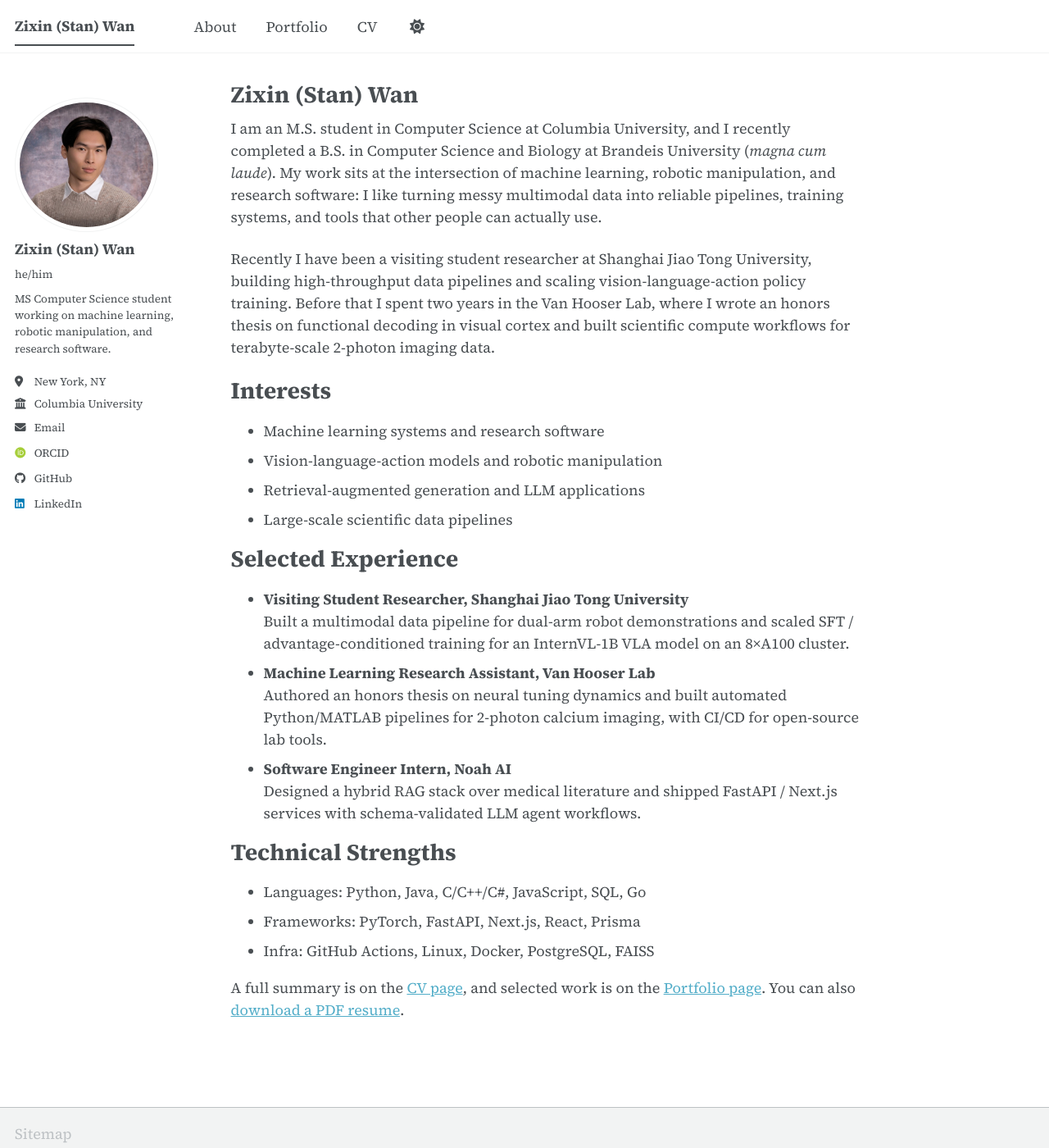
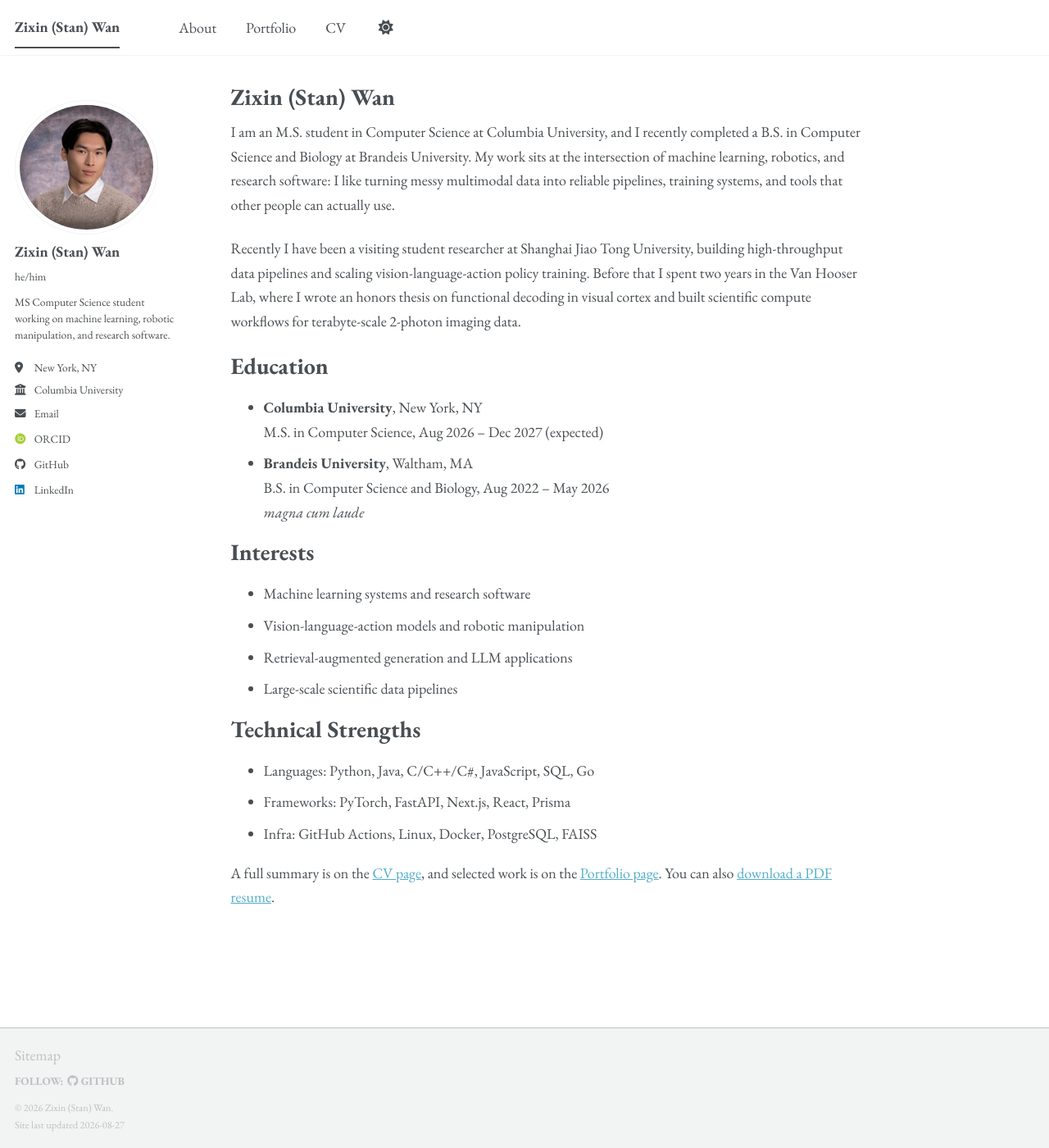
Before and after one commit to stanzixinwan/stanzixinwan.github.io, a Jekyll site: the page built from _pages/about.md, in a window 1280 px wide and 1400 px high. Shown: the whole window at 82% size. Built offline with Jekyll 4.4.1, drawn with Linux system fonts in a browser that asks for light colours; some web fonts are replaced; a script bundle is joined from its source files by our own code; library files that are not in the unit come from our copies.

Commit message:
frontpage

```diff
--- a/_includes/head/custom.html
+++ b/_includes/head/custom.html
@@ -2,10 +2,10 @@
 
 <!-- start custom head snippets -->
 
-<!-- Typography: academic serif body + modern sans UI (Google Fonts) -->
+<!-- Typography: EB Garamond, a classical academic book face (Google Fonts) -->
 <link rel="preconnect" href="https://fonts.googleapis.com">
 <link rel="preconnect" href="https://fonts.gstatic.com" crossorigin>
-<link href="https://fonts.googleapis.com/css2?family=Source+Serif+4:ital,opsz,wght@0,8..60,400;0,8..60,600;0,8..60,700;1,8..60,400&display=swap" rel="stylesheet">
+<link href="https://fonts.googleapis.com/css2?family=EB+Garamond:ital,wght@0,400;0,500;0,600;0,700;1,400;1,500&display=swap" rel="stylesheet">
 
 <!-- Support for Academicons -->
 <link rel="stylesheet" href="{{ base_path }}/assets/css/academicons.css"/>
--- a/_pages/about.md
+++ b/_pages/about.md
@@ -7,9 +7,18 @@
   - /about.html
 ---
 
-I am an M.S. student in Computer Science at Columbia University, and I recently completed a B.S. in Computer Science and Biology at Brandeis University (*magna cum laude*). My work sits at the intersection of machine learning, robotic manipulation, and research software: I like turning messy multimodal data into reliable pipelines, training systems, and tools that other people can actually use.
+I am an M.S. student in Computer Science at Columbia University, and I recently completed a B.S. in Computer Science and Biology at Brandeis University. My work sits at the intersection of machine learning, robotics, and research software: I like turning messy multimodal data into reliable pipelines, training systems, and tools that other people can actually use.
 
 Recently I have been a visiting student researcher at Shanghai Jiao Tong University, building high-throughput data pipelines and scaling vision-language-action policy training. Before that I spent two years in the Van Hooser Lab, where I wrote an honors thesis on functional decoding in visual cortex and built scientific compute workflows for terabyte-scale 2-photon imaging data.
+
+
+Education
+======
+- **Columbia University**, New York, NY
+  M.S. in Computer Science, Aug 2026 – Dec 2027 (expected)
+- **Brandeis University**, Waltham, MA
+  B.S. in Computer Science and Biology, Aug 2022 – May 2026
+  *magna cum laude*
 
 Interests
 ======
@@ -18,15 +27,6 @@
 - Retrieval-augmented generation and LLM applications
 - Large-scale scientific data pipelines
 
-Selected Experience
-======
-- **Visiting Student Researcher, Shanghai Jiao Tong University**
-  Built a multimodal data pipeline for dual-arm robot demonstrations and scaled SFT / advantage-conditioned training for an InternVL-1B VLA model on an 8×A100 cluster.
-- **Machine Learning Research Assistant, Van Hooser Lab**
-  Authored an honors thesis on neural tuning dynamics and built automated Python/MATLAB pipelines for 2-photon calcium imaging, with CI/CD for open-source lab tools.
-- **Software Engineer Intern, Noah AI**
-  Designed a hybrid RAG stack over medical literature and shipped FastAPI / Next.js services with schema-validated LLM agent workflows.
-
 Technical Strengths
 ======
 - Languages: Python, Java, C/C++/C#, JavaScript, SQL, Go
--- a/_sass/_themes.scss
+++ b/_sass/_themes.scss
@@ -13,8 +13,8 @@
 $paragraph-indent           : false; // true, false (default)
 $indent-var                 : 1.3em;
 
-/* Source Serif 4 sitewide (loaded in head/custom.html); $sans-serif aliases serif for nav/UI that still references sans variables */
-$serif                      : "Source Serif 4", Georgia, "Times New Roman", Times, serif;
+/* EB Garamond sitewide (loaded in head/custom.html); $sans-serif aliases serif for nav/UI that still references sans variables */
+$serif                      : "EB Garamond", Garamond, "Palatino Linotype", Palatino, "Times New Roman", Times, serif;
 $sans-serif                 : $serif;
 $monospace                  : Monaco, Consolas, "Lucida Console", monospace;
 
--- a/_sass/layout/_base.scss
+++ b/_sass/layout/_base.scss
@@ -16,7 +16,7 @@
   padding: $masthead-height 0 0;
   padding-bottom: 9em;
   font-family: $global-font-family;
-  line-height: 1.5;
+  line-height: 1.65;
 
   &.overflow--hidden {
     /* when primary navigation is visible, the content in the background won't scroll */
```
